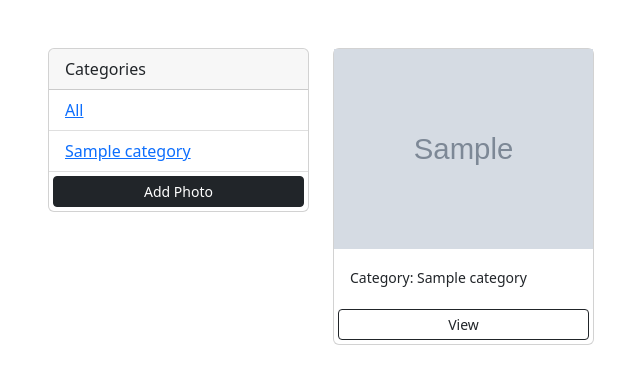
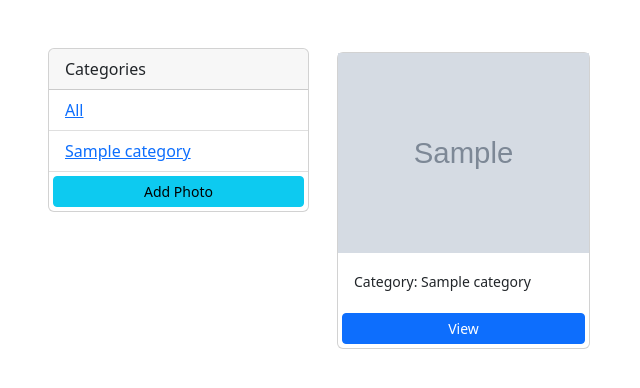
Before and after one commit to Abror5555/Gallery, a Django app: page / in a window 1280 px wide. Shown: the top 388 px of the page, without its empty margins (34-674 px from the left). Run offline with Django 4.2, Linux system fonts and the light colour scheme; tables that the repository leaves empty hold one stand-in row (values such as "Sample post"); grey boxes marked "Sample" are stand-in pictures.

Commit message:
Update gallery.html

```diff
--- a/templates/gallery.html
+++ b/templates/gallery.html
@@ -38,7 +38,7 @@
                             </li>
                         {% endfor%}
 
-                        <a href="{% url 'add' %}" class="btn btn-dark btn-block btn-sm m-1">Add Photo</a>
+                        <a href="{% url 'add' %}" class="btn btn-info btn-block btn-sm m-1">Add Photo</a>
                     </ul>
                 </div>
 
@@ -49,14 +49,14 @@
 
                     {% for photo in photos %}
                     <div class="col-md-4">
-                        <div class="card">
+                        <div class="card m-1">
                             <img class="image-thumbnail"
                                 src="{{ photo.image.url}}">
 
                             <div class="card-body">
                                 <small>Category: {{photo.category.name}}</small>
                             </div>
-                            <a href="{% url 'photo' photo.id %}" class="btn btn-outline-dark btn-sm m-1">View</a>
+                            <a href="{% url 'photo' photo.id %}" class="btn btn-primary btn-sm m-1">View</a>
                         </div>
                     </div>
                     {% empty %}
```
